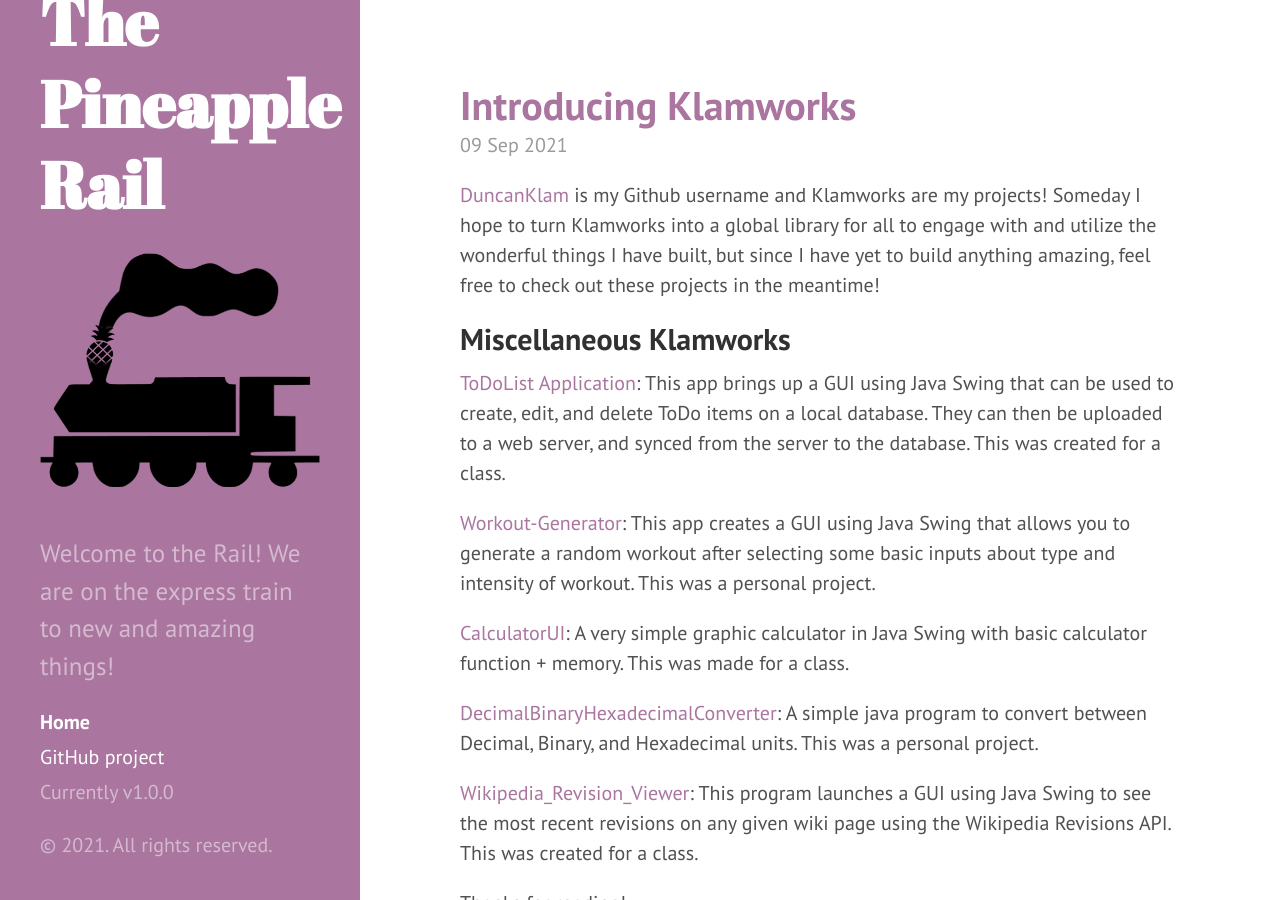
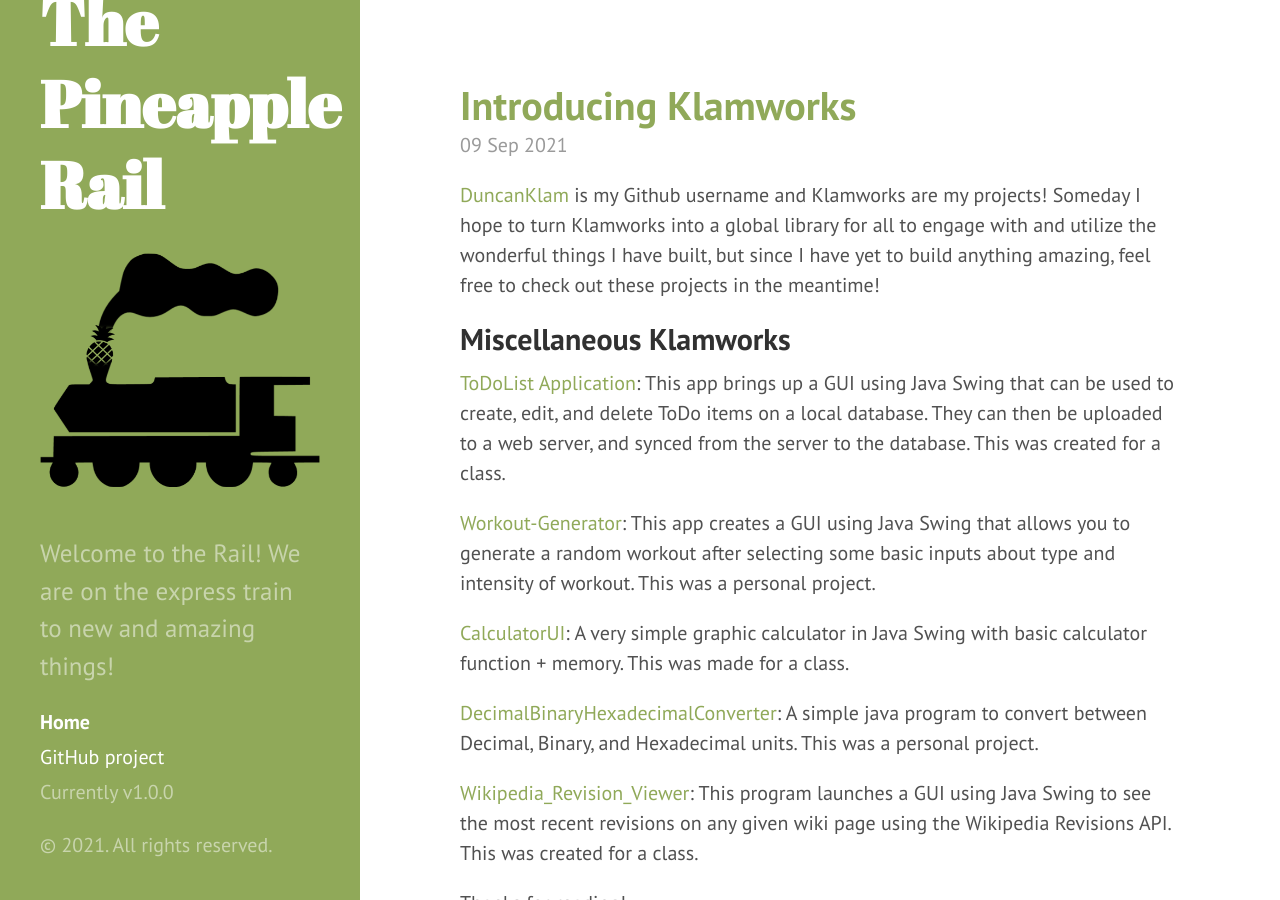
Before and after one commit to DuncanKlam/DuncanKlam.github.io, a Jekyll site: the page built from index.html, in a window 1280 px wide and 900 px high. Built offline with Jekyll 4.4.1, drawn with Linux system fonts in a browser that asks for light colours; the list of posts is cut into pages by our own code.

Commit message:
Changed Website Color

```diff
--- a/_layouts/default.html
+++ b/_layouts/default.html
@@ -3,7 +3,7 @@
 
   {% include head.html %}
 
-  <body class="theme-base-0e">
+  <body class="theme-base-0b">
 
     {% include sidebar.html %}
 
```
